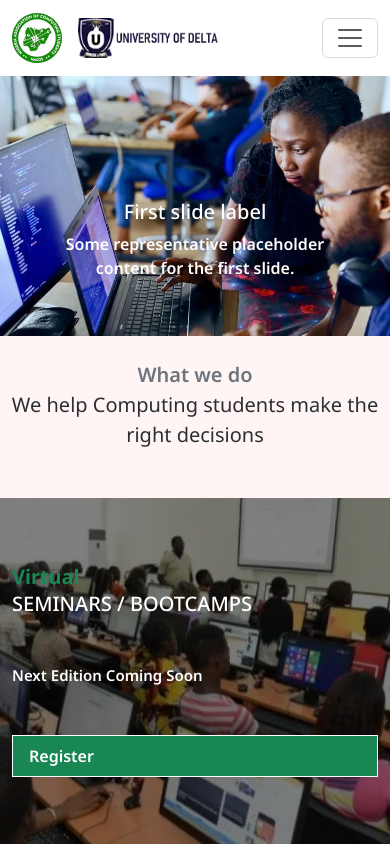
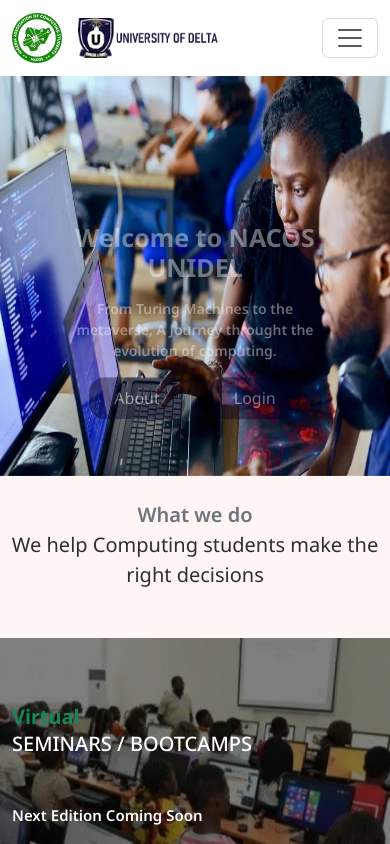
Before and after one commit to NwekeFavour/nacosunidel, a Vue app: page / in a window 390 px wide. Shown: the top 844 px of the page. Built offline with nearby package versions, Linux system fonts and the light colour scheme.

Commit message:
80% completed

```diff
--- a/index.html
+++ b/index.html
@@ -1,17 +1,30 @@
-<!doctype html>
+<!DOCTYPE html>
 <html lang="en">
   <head>
     <meta charset="UTF-8" />
     <link rel="icon" type="image/svg+xml" href="" />
     <meta name="viewport" content="width=device-width, initial-scale=1.0" />
     <title>NACOS UNIDEL | Official Website</title>
-    <link href="https://cdn.jsdelivr.net/npm/bootstrap@5.3.3/dist/css/bootstrap.min.css" rel="stylesheet" integrity="sha384-QWTKZyjpPEjISv5WaRU9OFeRpok6YctnYmDr5pNlyT2bRjXh0JMhjY6hW+ALEwIH" crossorigin="anonymous">
-    <link href='https://unpkg.com/boxicons@2.1.4/css/boxicons.min.css' rel='stylesheet'>
-
+    <link
+      href="https://cdn.jsdelivr.net/npm/bootstrap@5.3.3/dist/css/bootstrap.min.css"
+      rel="stylesheet"
+      integrity="sha384-QWTKZyjpPEjISv5WaRU9OFeRpok6YctnYmDr5pNlyT2bRjXh0JMhjY6hW+ALEwIH"
+      crossorigin="anonymous"
+    />
+    <link
+      href="https://unpkg.com/boxicons@2.1.4/css/boxicons.min.css"
+      rel="stylesheet"
+    />
+    <link href="https://unpkg.com/aos@2.3.1/dist/aos.css" rel="stylesheet" />
   </head>
   <body>
     <div id="app"></div>
     <script type="module" src="/src/main.js"></script>
-    <script src="https://cdn.jsdelivr.net/npm/bootstrap@5.3.3/dist/js/bootstrap.bundle.min.js" integrity="sha384-YvpcrYf0tY3lHB60NNkmXc5s9fDVZLESaAA55NDzOxhy9GkcIdslK1eN7N6jIeHz" crossorigin="anonymous"></script>
+    <script
+      src="https://cdn.jsdelivr.net/npm/bootstrap@5.3.3/dist/js/bootstrap.bundle.min.js"
+      integrity="sha384-YvpcrYf0tY3lHB60NNkmXc5s9fDVZLESaAA55NDzOxhy9GkcIdslK1eN7N6jIeHz"
+      crossorigin="anonymous"
+    ></script>
+    <script src="https://unpkg.com/aos@2.3.1/dist/aos.js"></script>
   </body>
 </html>
--- a/package.json
+++ b/package.json
@@ -9,6 +9,7 @@
     "preview": "vite preview"
   },
   "dependencies": {
+    "aos": "^2.3.4",
     "vue": "^3.5.13",
     "vue-preloader": "^1.1.4",
     "vue-router": "^4.5.0",
--- a/src/App.vue
+++ b/src/App.vue
@@ -1,5 +1,4 @@
 <script>
-
 export default {
   data() {
     return {
--- a/src/assets/styles.css
+++ b/src/assets/styles.css
@@ -381,6 +381,7 @@
 
 .imgplaceholder{
     width: 100%;
+    height: 700px;
 }
 
 .code{
@@ -418,10 +419,18 @@
     z-index: -1;             /* Keep it behind the content */
 }
 
+
 .virtual{
     font-size: 24px;
 }
-
+.btn-carousel{
+    background-color: #010124;
+    color: #fff5f5;
+}
+.btn-carousel:hover{
+    background-color: #fff5f5;
+    color: #000;
+}
 
 .elementor-size-default{
     font-size: 30px;
@@ -497,7 +506,19 @@
 }
 
 @media screen and (max-width:600px) {
-
+    .imgplaceholder{
+        height: 400px;
+    }
+    .carousel-caption{
+        bottom: 6rem;
+    }
+    .carousel-caption h5{
+        font-weight: bold;
+        font-size: 25px;
+    }
+    .carousel-caption p{
+        font-size: 14px;
+    }
     .w-md-25{
         width: 50% !important;
     }
@@ -531,3 +552,12 @@
         line-height: 4rem;
     }
 }
+
+@media screen and (min-width:1270px) {
+    .carousel-caption{
+        bottom: 18rem !important;
+    }
+    .carousel-caption h5{
+        font-size: 60px;
+    }
+}
--- a/src/pages/home.vue
+++ b/src/pages/home.vue
@@ -8,7 +8,8 @@
     import Fin from '../assets/image/finsec.webp'
     import Vice from '../assets/image/vice.webp'
     import ICT from '../assets/image/It.webp'
-
+    import Aos from 'aos';
+    import 'aos/dist/aos.css'
 
     export default {
         data() {
@@ -24,6 +25,9 @@
         components: {
             Header,
             Footer
+        },
+        mounted() {
+            AOS.init()
         }
     }
 </script>
@@ -36,9 +40,29 @@
                 <div class="carousel-inner">
                     <div data-bs-interval="3000" class="carousel-item  h-25 active">
                         <img :src="Image" class=" d-block imgplaceholder" alt="img_carousel">
-                         <div class="carousel-caption d-block">
-                            <h5>First slide label</h5>
-                            <p>Some representative placeholder content for the first slide.</p>
+                        <div data-aos="fade-up" class="carousel-caption d-block">
+                            <h5 class="mb-3">Welcome to NACOS UNIDEL</h5>
+                            <p>From Turing Machines to the metaverse, A Journey throught the evolution of computing.</p>
+                            <div class="d-flex align-items-center gap-4 justify-content-center">
+                                <div class="">
+                                    <router-link
+                                        id=""
+                                        class="btn py-md-3 py-2 px-4 rounded-4 px-md-5 btn-carousel"
+                                        to="/about-us"
+                                        role="button"
+                                        >About</router-link
+                                    >
+                                </div>
+                                <div class="">
+                                    <router-link
+                                        id=""
+                                        class="btn rounded-4 py-2 px-4 py-md-3 px-md-5 btn-carousel"
+                                        to="/login"
+                                        role="button"
+                                        >Login</router-link
+                                    >
+                                </div>
+                            </div>
                         </div>
                     </div>
                     <div data-bs-interval="3000" class="carousel-item  h-25">
```
Also changed, not shown: 1 other file (tests, documents, lock files or other folders).
